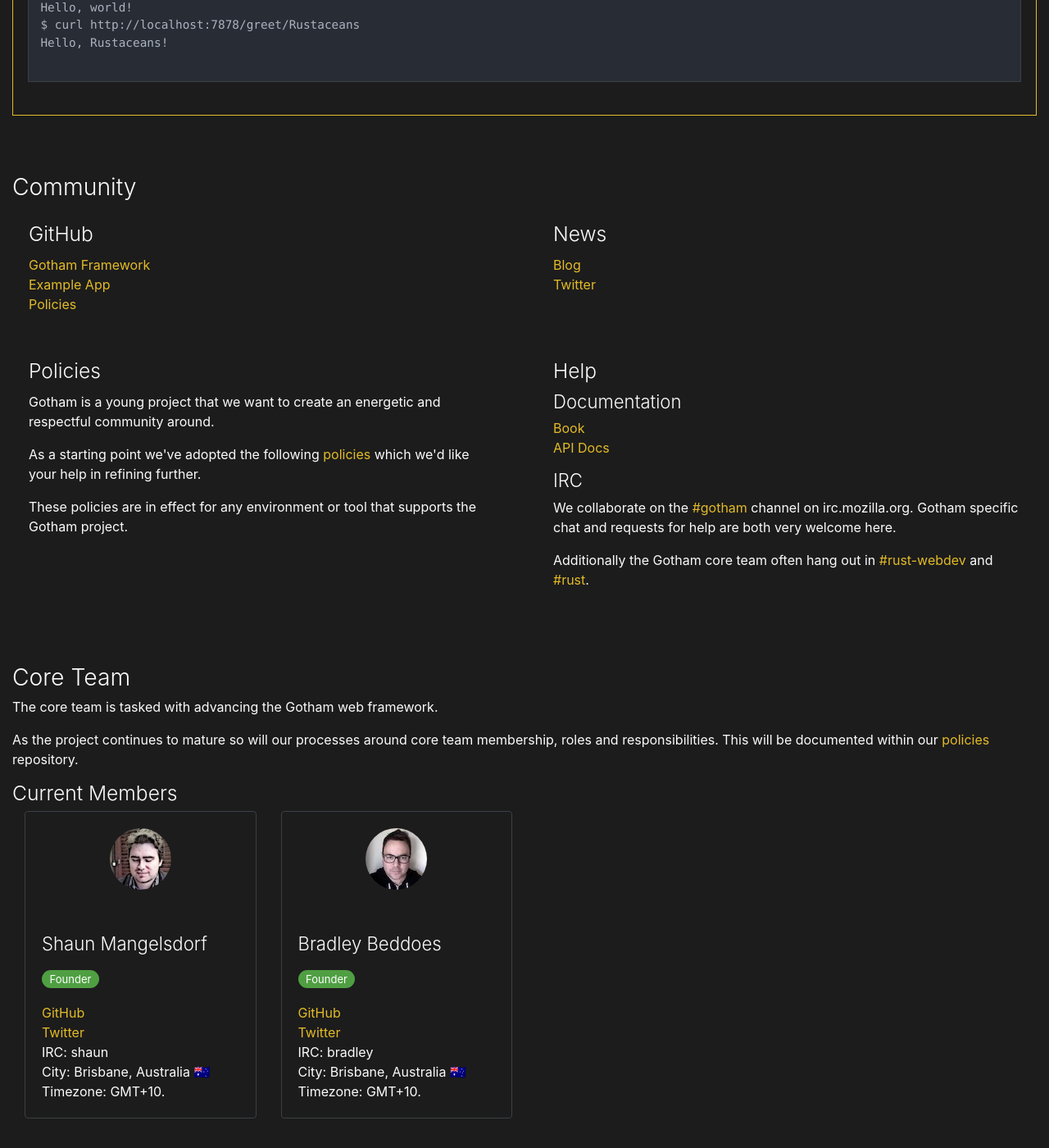
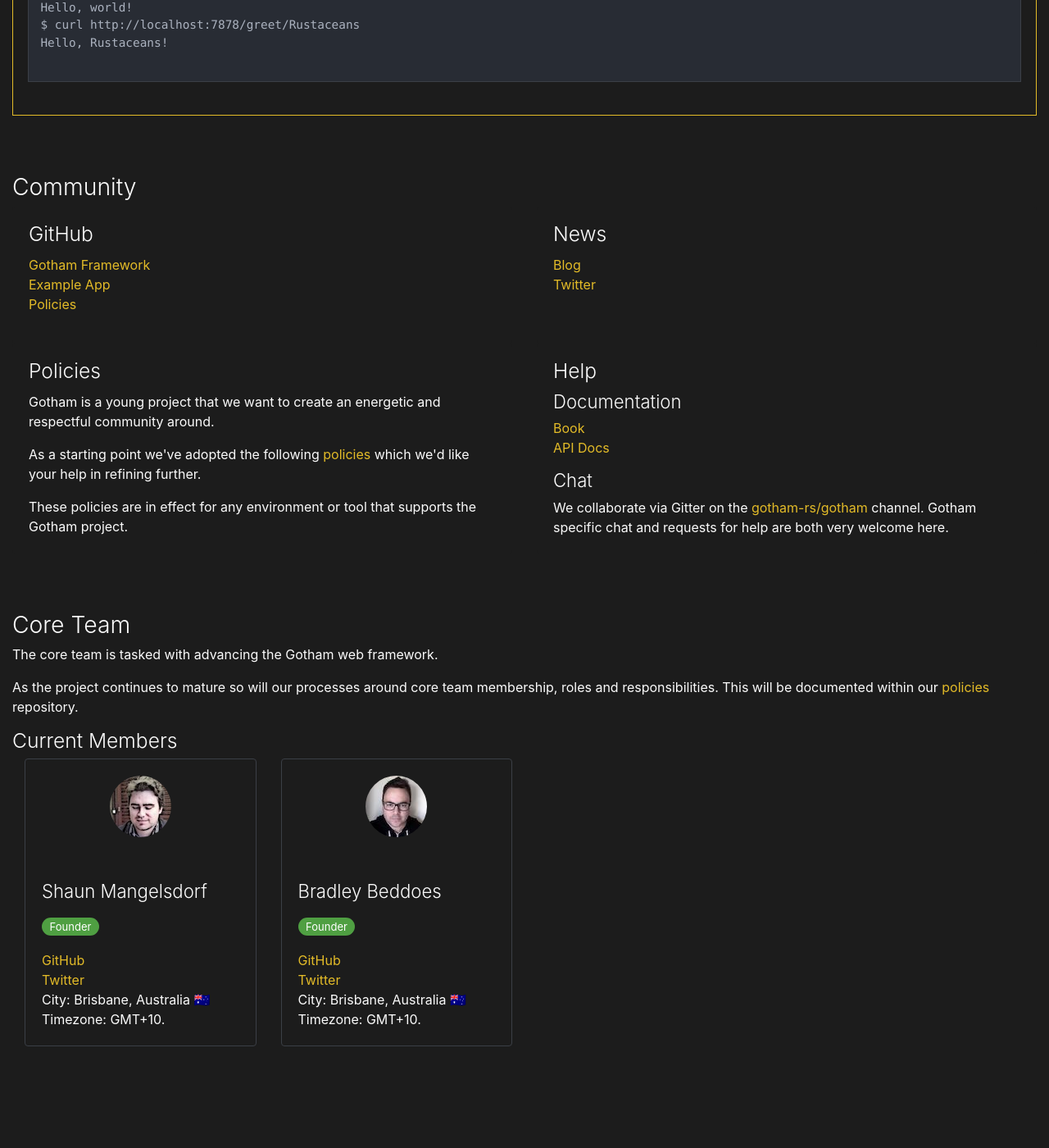
Before and after one commit to gotham-rs/gotham.rs, a Jekyll site: the page built from index.html, in a window 1280 px wide and 1400 px high, scrolled down 2075 px. Shown: the whole window at 82% size. Built offline with Jekyll 4.4.1, drawn with Linux system fonts in a browser that asks for light colours; nearby versions of some CDN libraries; after the commit the page ends 3387 px from its top, so only the background shows below that; some of the changed text lies outside the part shown.

Commit message:
Tag line changes and Gitter

```diff
--- a/_config.yml
+++ b/_config.yml
@@ -3,9 +3,9 @@
 #
 # You can create any custom variable you would like, and they will be accessible
 # in the templates via {{ site.myvariable }}.
-title: Gotham - A flexible web framework built in Rust
+title: Gotham | A flexible web framework created in Rust
 description: > # this means to ignore newlines until "baseurl:"
-  A flexible web framework built in Rust, that does not sacrifice safety, security or speed.
+  A flexible web framework that promotes stability, safety, security and speed.
 baseurl: ""
 url: ""
 pagintate: 10
--- a/index.html
+++ b/index.html
@@ -384,15 +384,10 @@
                     </li>
                   </ul>
 
-                  <h4>IRC</h4>
+                  <h4>Chat</h4>
                   <p class="card-text">
-                    We collaborate on the <a href="https://chat.mibbit.com/?server=irc.mozilla.org&channel=%23gotham" alt="Gotham IRC channel">#gotham</a>
-                    channel on irc.mozilla.org. Gotham specific chat and requests for help are both very welcome here.
-                  </p>
-                  <p class="card-text">
-                    Additionally the Gotham core team often hang out in <a
-                      href="https://chat.mibbit.com/?server=irc.mozilla.org&channel=%23rust-webdev" alt="Rust web development IRC channel">#rust-webdev</a>
-                    and <a href="https://chat.mibbit.com/?server=irc.mozilla.org&channel=%23rust" alt="Rust IRC channel for all things rust">#rust</a>.
+                    We collaborate via Gitter on the <a href="https://gitter.im/gotham-rs/gotham" alt="Gotham Gitter channel">gotham-rs/gotham</a>
+                    channel. Gotham specific chat and requests for help are both very welcome here.
                   </p>
                 </div>
               </div>
@@ -433,9 +428,6 @@
                         <a href="https://twitter.com/mangelsdorf" alt="Shaun Mangelsdorf's Twitter">Twitter</a>
                       </li>
                       <li>
-                        IRC: shaun
-                      </li>
-                      <li>
                         City: Brisbane, Australia 🇦🇺
                       </li>
                       <li>
@@ -461,9 +453,6 @@
                         <a href="https://twitter.com/bradleybeddoes" alt="Bradley Beddoes Twitter">Twitter</a>
                       </li>
                       <li>
-                        IRC: bradley
-                      </li>
-                      <li>
                         City: Brisbane, Australia 🇦🇺
                       </li>
                       <li>
```
Also changed, not shown: other parts of index.html (+1 -1 lines).
